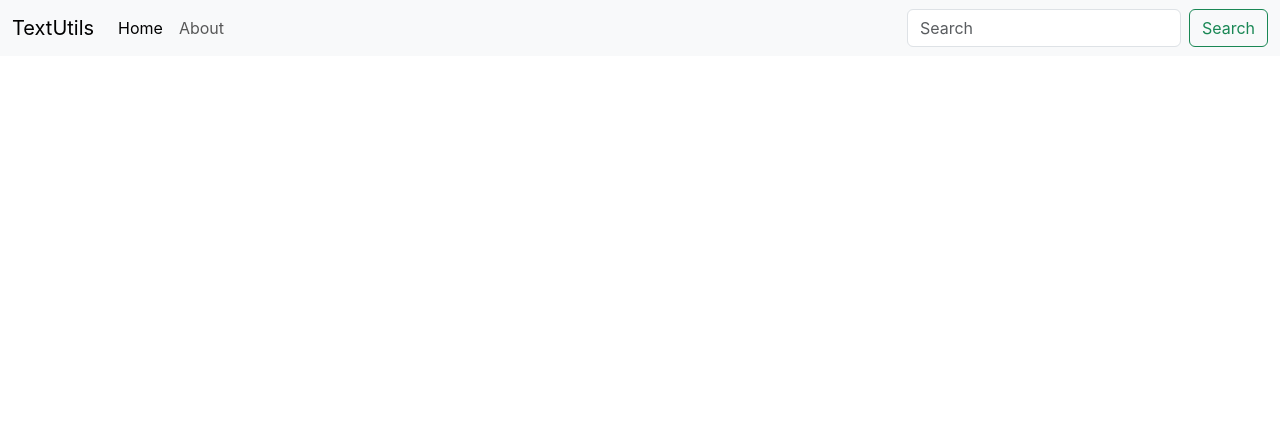
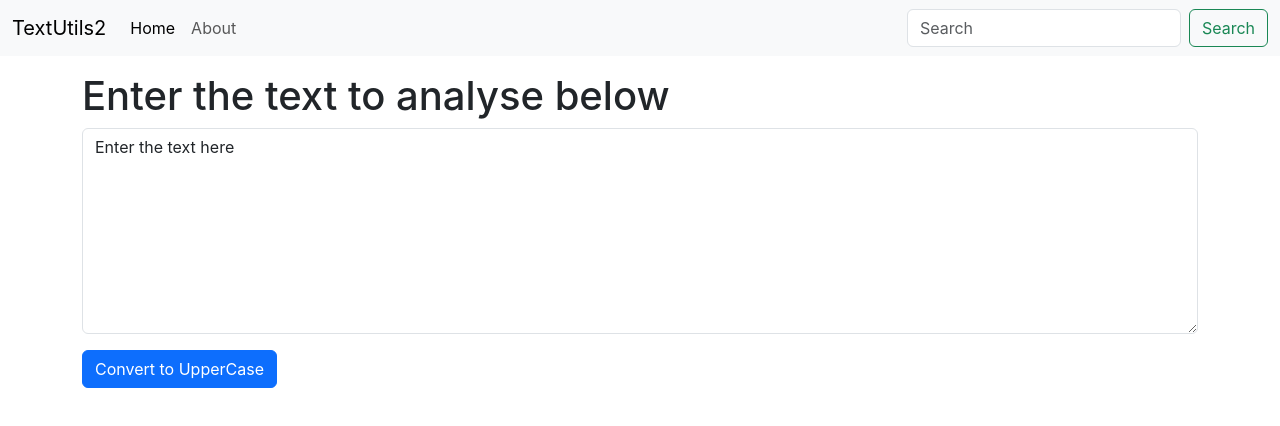
Before and after one commit to Krishna2217/TextUtils, a React (Create React App) app: page / in a window 1280 px wide. Shown: the top 426 px of the page. Built offline with nearby package versions, Linux system fonts and the light colour scheme.

Commit message:
first poject completed

```diff
--- a/src/App.js
+++ b/src/App.js
@@ -1,31 +1,17 @@
-import logo from './logo.svg';
-import './App.css';
+import logo from "./logo.svg";
+import "./App.css";
+import Navbar from "./components/Navbar";
+import TextForm from "./components/TextForm";
 
 function App() {
   return (
     <>
-      <nav className="navbar navbar-expand-lg bg-body-tertiary">
-  <div className="container-fluid">
-    <a className="navbar-brand" href="/">TextUtils</a>
-    <button className="navbar-toggler" type="button" data-bs-toggle="collapse" data-bs-target="#navbarSupportedContent" aria-controls="navbarSupportedContent" aria-expanded="false" aria-label="Toggle navigation">
-      <span className="navbar-toggler-icon"></span>
-    </button>
-    <div className="collapse navbar-collapse" id="navbarSupportedContent">
-      <ul className="navbar-nav me-auto mb-2 mb-lg-0">
-        <li className="nav-item">
-          <a className="nav-link active" aria-current="page" href="/">Home</a>
-        </li>
-        <li className="nav-item">
-          <a className="nav-link" href="/">About</a>
-        </li>
-      </ul>
-      <form className="d-flex" role="search">
-        <input className="form-control me-2" type="search" placeholder="Search" aria-label="Search"/>
-        <button className="btn btn-outline-success" type="submit">Search</button>
-      </form>
-    </div>
-  </div>
-</nav>
+      <Navbar title="TextUtils2"/>
+
+      <div className="container my-3">
+          <TextForm Heading ="Enter the text to analyse below"/>
+          {/* we kept in container so that it wiil keep it in center using container class*/}
+      </div>
     </>
   );
 }
--- /dev/null
+++ b/src/components/Navbar.js
@@ -0,0 +1,33 @@
+import React from 'react'
+
+export default function Navbar(props) {
+    return (
+    <nav className="navbar navbar-expand-lg bg-body-tertiary">
+    <div className="container-fluid">
+        <a className="navbar-brand" href="/">{props.title}</a>
+        <button className="navbar-toggler" type="button" data-bs-toggle="collapse" data-bs-target="#navbarSupportedContent" aria-controls="navbarSupportedContent" aria-expanded="false" aria-label="Toggle navigation">
+        <span className="navbar-toggler-icon"></span>
+        </button>
+        <div className="collapse navbar-collapse" id="navbarSupportedContent">
+        <ul className="navbar-nav me-auto mb-2 mb-lg-0">
+            <li className="nav-item">
+            <a className="nav-link active" aria-current="page" href="/">Home</a>
+            </li>
+            <li className="nav-item">
+            <a className="nav-link" href="/">About</a>
+            </li>
+        </ul>
+        <form className="d-flex" role="search">
+            <input className="form-control me-2" type="search" placeholder="Search" aria-label="Search"/>
+            <button className="btn btn-outline-success" type="submit">Search</button>
+        </form>
+        </div>
+    </div>
+    </nav>
+    )
+}
+
+// Navbar.propTypes={
+//     title : propTypes.string.isRequired,
+//     aboutText: propTypes.string.isRequired
+// }
--- /dev/null
+++ b/src/components/TextForm.js
@@ -0,0 +1,34 @@
+import React,{useState}  from 'react'
+// concept of state
+
+export default function TextForm(props) {
+    const changeToUpper =()=>{
+        // console.log("uppercase was clicked");
+        // textChange("You have clicked on change change to upper")
+        let newText = text.toUpperCase();
+        textChange(newText);
+    }
+    // const valueChanged = ()=>{ this will not allow to write in text area using event object
+    //     console.log("Value changed");
+    // }
+
+    const valueChanged = (event)=>{
+        // console.log("Value changed");
+        textChange(event.target.value);
+    }
+
+
+    const [text,textChange]=useState("Enter the text here");
+    // text= "new text"; wrong way to change text
+    // setText("new text") correct way to change text
+    return (
+        <div>
+            <h1>{props.Heading}</h1>
+            <div className="mb-3">
+
+                <textarea className="form-control" id="myBox" value={text}  onChange={valueChanged} rows="8" ></textarea>
+            </div>
+            <button className="btn btn-primary" onClick={changeToUpper}>Convert to UpperCase</button>
+        </div>
+    )
+}
```
